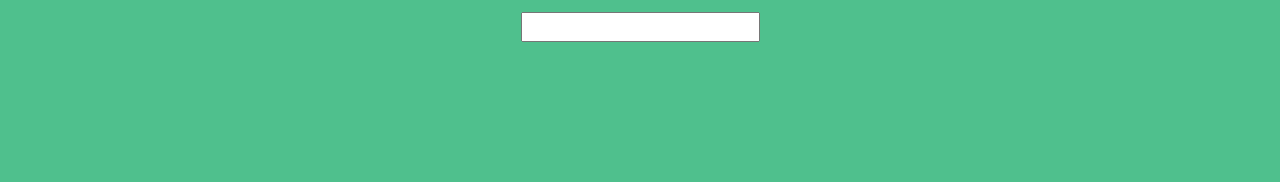
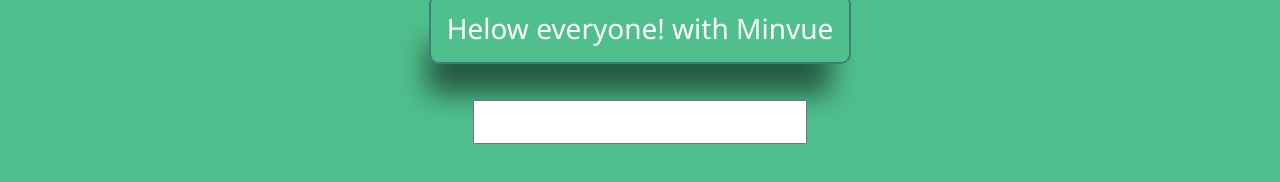
Before and after one commit to monick96/learn_vuejs, a plain HTML site: page index.html in a window 1280 px wide. Shown: the part 164-346 px from the top of the page. Drawn offline with nearby package versions, Linux system fonts and the light colour scheme.

Commit message:
add more style

```diff
--- a/index.html
+++ b/index.html
@@ -32,9 +32,9 @@
             <div class="container">
                 <h2 class="text-center">Interactive input</h2>
                 <div class="d-flex flex-column align-items-center">
-                    <h3><span class="mt-2" m-text="message"></span></h3>
+                    <h3><span m-text="message"></span></h3>
                     <div class="w-100"></div>
-                    <input class="mt-2" type="text" m-model="message" class="form-control">
+                    <input class="mt-1" type="text" m-model="message" class="form-control">
                     <span m-text="otro_message"></span>
                 </div>
             </div>
--- a/style.css
+++ b/style.css
@@ -38,3 +38,19 @@ header h1 {
 main {
     padding: 20px;
 }
+h3{
+margin: 2rem;
+padding: 1rem;
+border-radius: 10px 10px 10px 10px;
+-moz-border-radius: 10px 10px 10px 10px;
+-webkit-border-radius: 10px 10px 10px 10px;
+border: 2px solid #35495e8a;
+-webkit-box-shadow: -11px 39px 28px -9px rgba(0,0,0,0.54);
+-moz-box-shadow: -11px 39px 28px -9px rgba(0,0,0,0.54);
+box-shadow: -11px 39px 28px -9px rgba(0,0,0,0.54);
+
+}
+input{
+    padding: 0.5rem;
+    width: 30%;
+}
```
